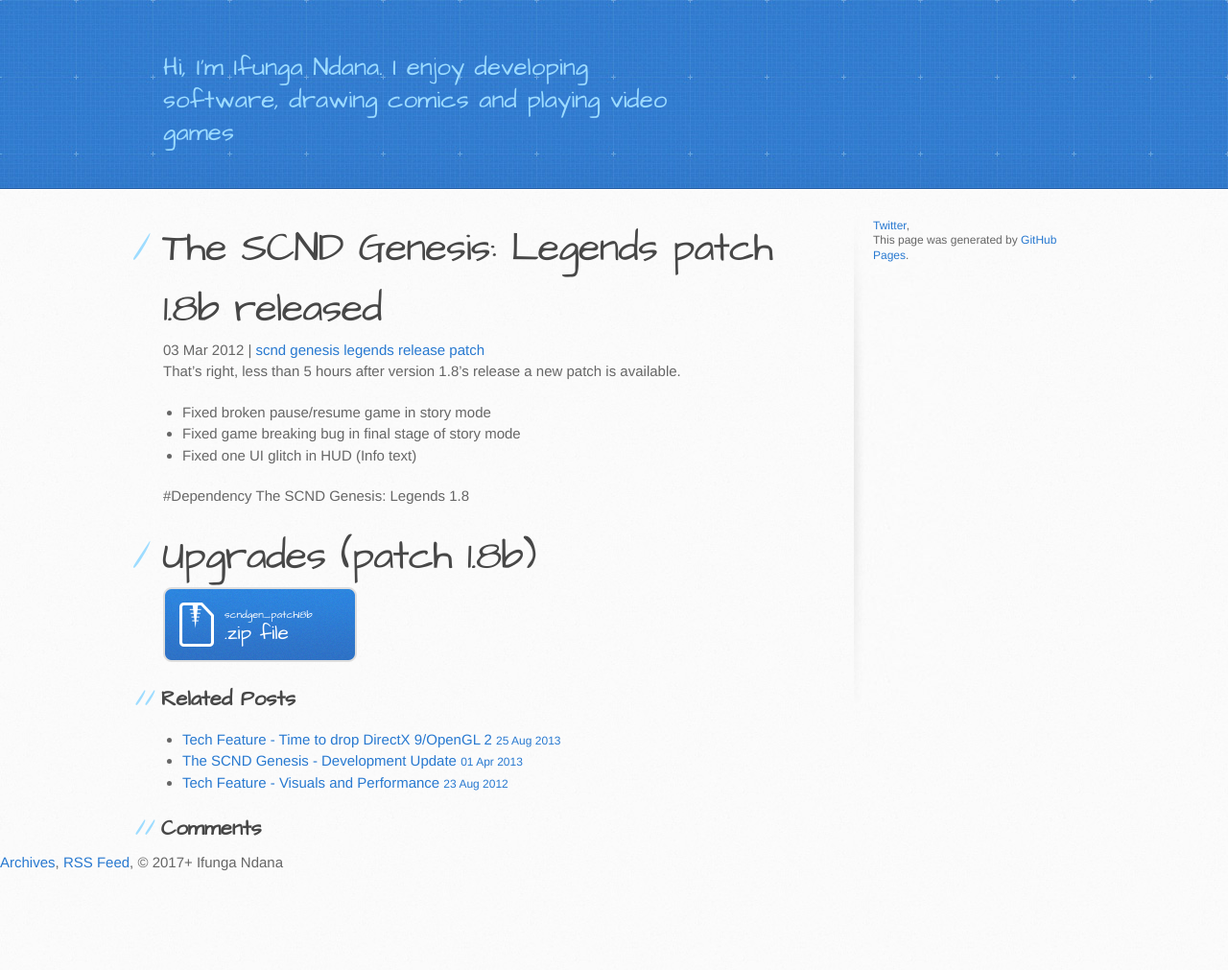
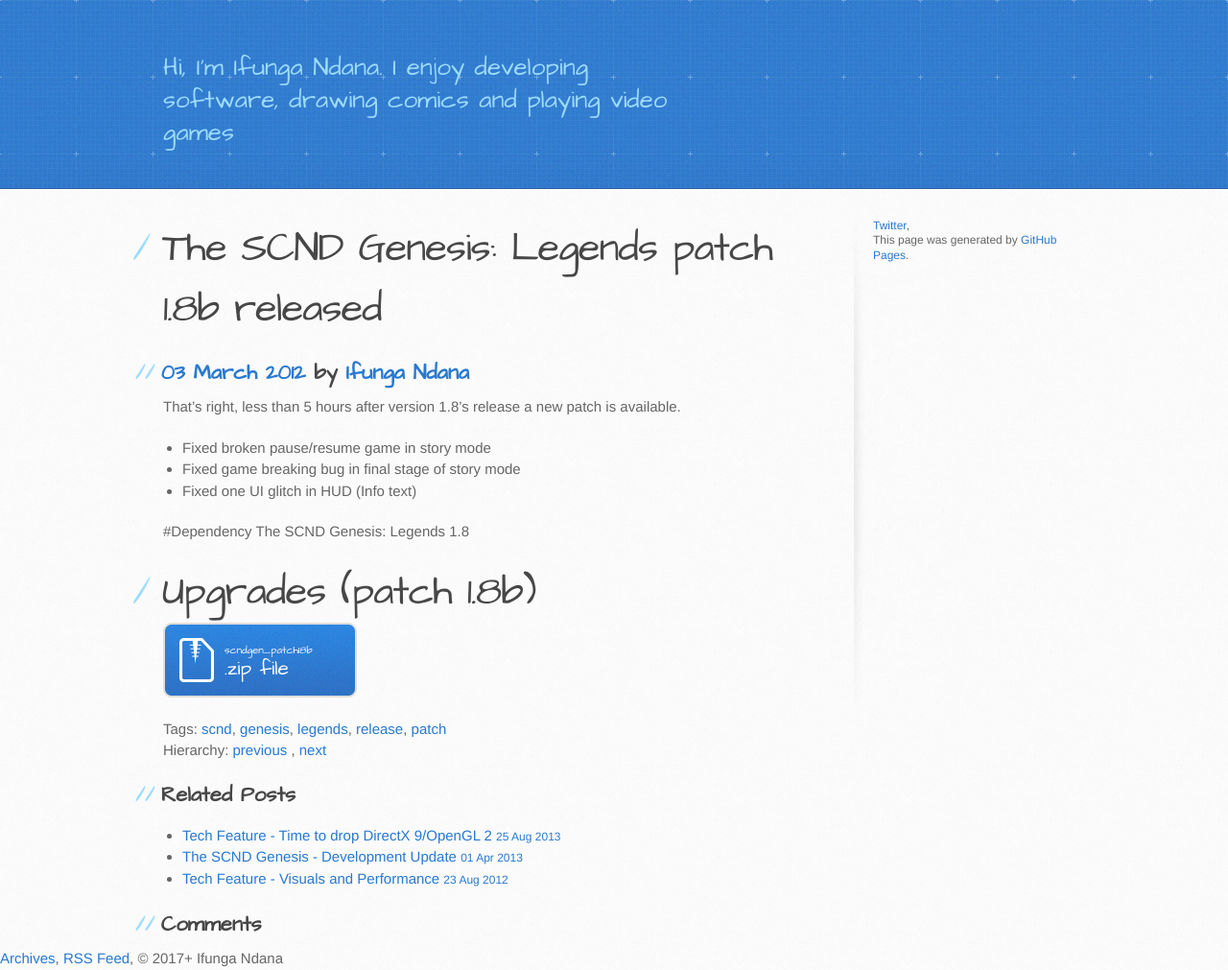
Before and after one commit to SubiyaCryolite/subiyacryolite.github.io, a Jekyll site: the page built from _posts/2012-03-03-the_scnd_genesis_legends_1_8_b_released.md, in a window 1280 px wide. Shown: the whole page at 96% size. Built offline with Jekyll 4.4.1, drawn with Linux system fonts in a browser that asks for light colours; comment, search, counter and statistics services are not loaded; before the commit the page ends 911 px from its top, so only the background shows below that.

Commit message:
Updating post layout

```diff
--- a/_layouts/post.html
+++ b/_layouts/post.html
@@ -1,18 +1,32 @@
 ---
 layout: default
 ---
-<div class="post">
-    <h1 class="post-title">{{ page.title }}</h1>
-    <span class="post-date">{{ page.date | date_to_string }}</span>
-    {% if page.tags %} |
-    {% for tag in page.tags %}
-    <a href="/tags/{{ tag }}.html" class="post-tag">{{ tag }}</a>
-    {% endfor %}
-    {% endif %}
-    <article>
+<article class="hentry">
+    <div class="item_details">
+        <h1 class="entry-title">{{ page.title }}</h1>
+        <h2><a href="{{ page.url }}" title="Permalink for this post">{{ page.date | date_to_long_string }}</a> by <a href="http://twitter.com/subiyacryolite">Ifunga Ndana</a></h2>
+    </div>
+    <div class="item_content">
         {{ content }}
-    </article>
-</div>
+    </div>
+    <div class="item_meta">
+        <div class="item_tags">Tags:
+            {% for tag in page.tags %}
+            <a href="/tags/{{ tag }}.html" title="View posts tagged with &quot;{{ tag }}&quot;">{{ tag }}</a>{% if
+            forloop.last != true %}, {% endif %}
+            {% endfor %}
+        </div>
+        <div class="item_hierarchy">Hierarchy:
+            {% if page.previous %}
+            <a href="{{ page.previous.url }}" title="Previous post">previous</a>
+            {% endif %}
+
+            {% if page.next %}
+            {% if page.previous %}, {% endif %}<a href="{{ page.next.url }}" title="Next post">next</a>
+            {% endif %}
+        </div>
+    </div>
+</article>
 
 <div class="related">
     <h2>Related Posts</h2>
```
Also changed, not shown: categories.html (renamed from blog/categories.html), tags.html (renamed from blog/tags.html).
